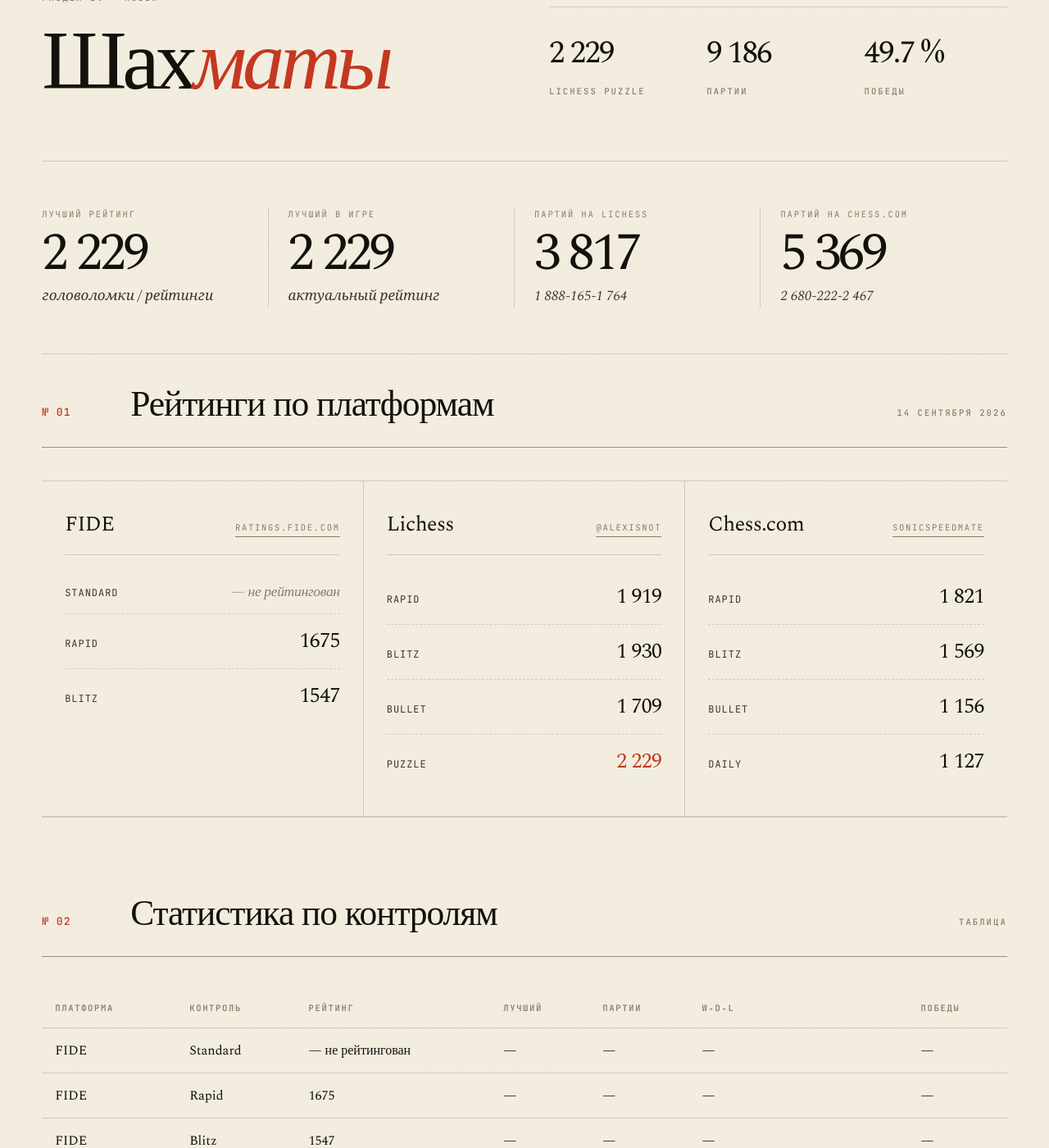
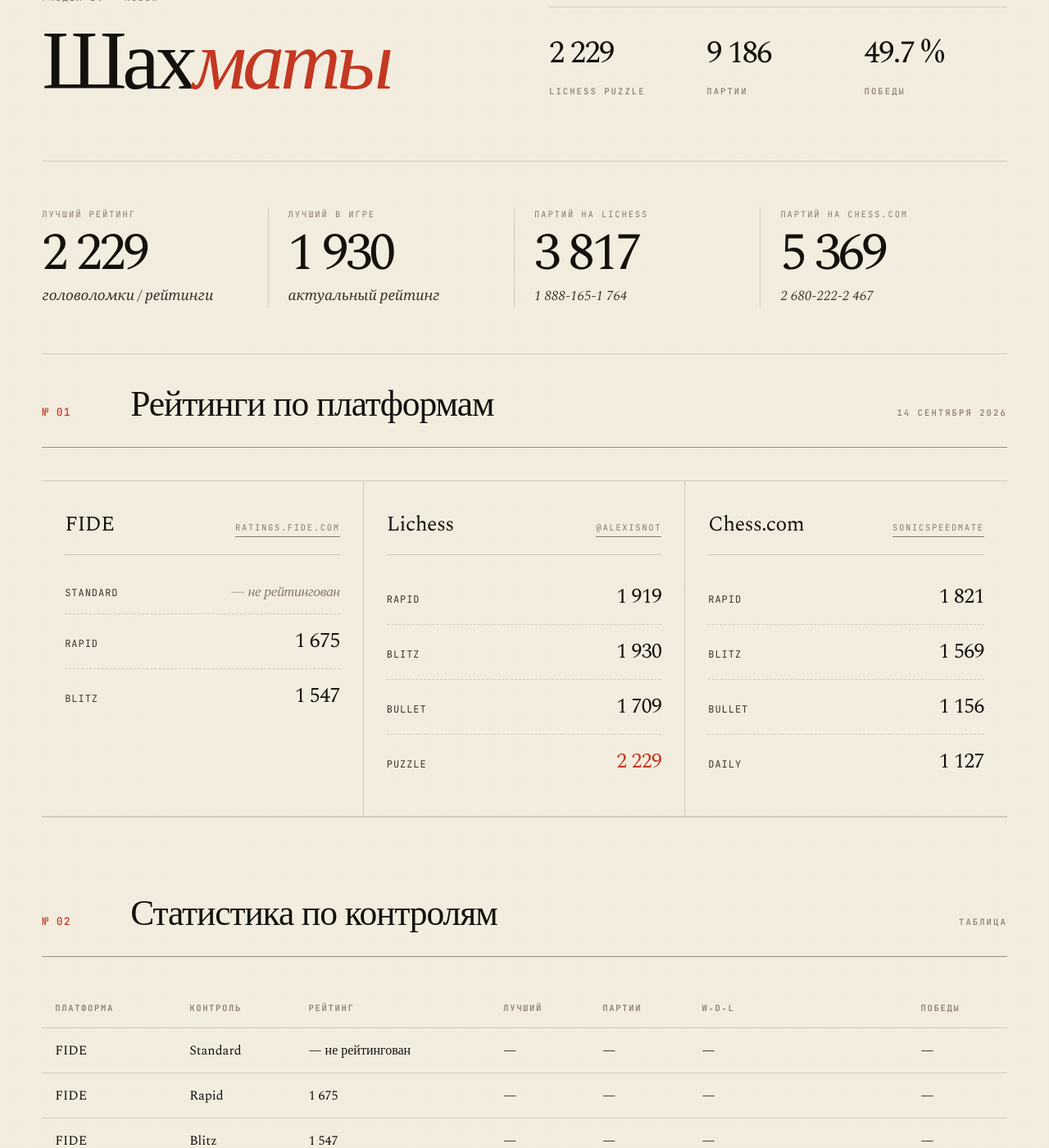
Before and after one commit to alexzavalny/zavalny_com, a Jekyll site: the page built from chess.md, in a window 1280 px wide and 1400 px high, scrolled down 785 px. Shown: the whole window at 82% size. Built offline with Jekyll 4.4.1, drawn with Linux system fonts in a browser that asks for light colours.

Commit message:
Update chess ratings

```diff
--- a/chess.md
+++ b/chess.md
@@ -29,7 +29,7 @@ masthead_right:
 
 <section class="chess-stat-row reveal" aria-label="Коротко">
   <div class="cs"><span class="label">Лучший рейтинг</span><span class="v">2 229</span><span class="sub">головоломки / рейтинги</span></div>
-  <div class="cs"><span class="label">Лучший в игре</span><span class="v">2 229</span><span class="sub">актуальный рейтинг</span></div>
+  <div class="cs"><span class="label">Лучший в игре</span><span class="v">1 930</span><span class="sub">актуальный рейтинг</span></div>
   <div class="cs"><span class="label">Партий на Lichess</span><span class="v">3 817</span><span class="sub">1 888‑165‑1 764</span></div>
   <div class="cs"><span class="label">Партий на Chess.com</span><span class="v">5 369</span><span class="sub">2 680‑222‑2 467</span></div>
 </section>
@@ -37,7 +37,7 @@ masthead_right:
 <section class="section reveal" style="padding-top: 40px; padding-bottom: 0;">
   <div class="section-head"><div class="num">№ 01</div><h2>Рейтинги по платформам</h2><div class="meta tag">14 сентября 2026</div></div>
   <div class="rating-grid">
-    <div class="rcard"><div class="head"><h3>FIDE</h3><a href="https://ratings.fide.com/profile/11654651" class="link" target="_blank" rel="noopener">ratings.fide.com</a></div><div class="rows"><div class="rr"><span class="k">Standard</span><span class="vv muted">— не рейтингован</span></div><div class="rr"><span class="k">Rapid</span><span class="vv">1675</span></div><div class="rr"><span class="k">Blitz</span><span class="vv">1547</span></div></div></div>
+    <div class="rcard"><div class="head"><h3>FIDE</h3><a href="https://ratings.fide.com/profile/11654651" class="link" target="_blank" rel="noopener">ratings.fide.com</a></div><div class="rows"><div class="rr"><span class="k">Standard</span><span class="vv muted">— не рейтингован</span></div><div class="rr"><span class="k">Rapid</span><span class="vv">1 675</span></div><div class="rr"><span class="k">Blitz</span><span class="vv">1 547</span></div></div></div>
     <div class="rcard"><div class="head"><h3>Lichess</h3><a href="https://lichess.org/@/AlexIsNot" class="link" target="_blank" rel="noopener">@AlexIsNot</a></div><div class="rows"><div class="rr"><span class="k">Rapid</span><span class="vv">1 919</span></div><div class="rr"><span class="k">Blitz</span><span class="vv">1 930</span></div><div class="rr"><span class="k">Bullet</span><span class="vv">1 709</span></div><div class="rr"><span class="k">Puzzle</span><span class="vv" style="color:var(--red);">2 229</span></div></div></div>
     <div class="rcard"><div class="head"><h3>Chess.com</h3><a href="https://www.chess.com/member/SonicSpeedMate" class="link" target="_blank" rel="noopener">SonicSpeedMate</a></div><div class="rows"><div class="rr"><span class="k">Rapid</span><span class="vv">1 821</span></div><div class="rr"><span class="k">Blitz</span><span class="vv">1 569</span></div><div class="rr"><span class="k">Bullet</span><span class="vv">1 156</span></div><div class="rr"><span class="k">Daily</span><span class="vv">1 127</span></div></div></div>
   </div>
@@ -47,8 +47,8 @@ masthead_right:
   <div class="section-head"><div class="num">№ 02</div><h2>Статистика по контролям</h2><div class="meta tag">таблица</div></div>
   <div class="ctable-wrap"><table class="ctable"><thead><tr><th>Платформа</th><th>Контроль</th><th>Рейтинг</th><th>Лучший</th><th>Партии</th><th>W‑D‑L</th><th>Победы</th></tr></thead><tbody>
         <tr><td>FIDE</td><td>Standard</td><td>— не рейтингован</td><td>—</td><td>—</td><td>—</td><td>—</td></tr>
-<tr><td>FIDE</td><td>Rapid</td><td>1675</td><td>—</td><td>—</td><td>—</td><td>—</td></tr>
-<tr><td>FIDE</td><td>Blitz</td><td>1547</td><td>—</td><td>—</td><td>—</td><td>—</td></tr>
+<tr><td>FIDE</td><td>Rapid</td><td>1 675</td><td>—</td><td>—</td><td>—</td><td>—</td></tr>
+<tr><td>FIDE</td><td>Blitz</td><td>1 547</td><td>—</td><td>—</td><td>—</td><td>—</td></tr>
 <tr><td>Lichess</td><td>Rapid</td><td>1 919</td><td>—</td><td>463</td><td>—</td><td>—</td></tr>
 <tr><td>Lichess</td><td>Blitz</td><td>1 930</td><td>—</td><td>2 945</td><td>—</td><td>—</td></tr>
 <tr><td>Lichess</td><td>Bullet</td><td>1 709</td><td>—</td><td>354</td><td>—</td><td>—</td></tr>
```
